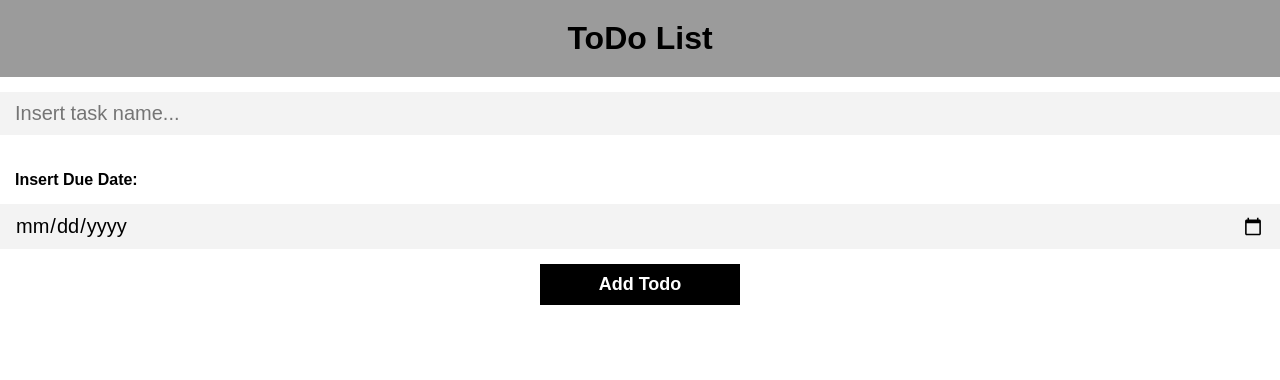
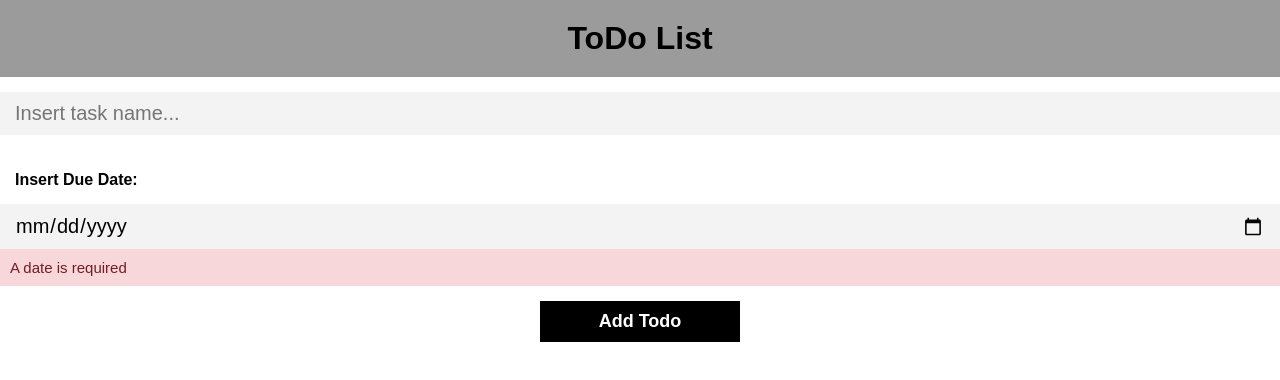
Before and after one commit to JavierGonzalez045/ToDo-List-Angular, an Angular app: page / in a window 1280 px wide. Shown: the top 380 px of the page. Built offline with nearby package versions, Linux system fonts and the light colour scheme.

Commit message:
Alan - Date Alert Added

```diff
--- a/src/app/components/todos/todos.component.css
+++ b/src/app/components/todos/todos.component.css
@@ -88,6 +88,14 @@
   margin-left: 15px;
 }
 
+.alert-danger{
+  padding: 10px 10px;
+  font-size: 15px;
+  background-color: rgba(248, 215, 218, 1);
+  border-color: rgba(220, 53, 69, 1);
+  color: rgba(114, 28, 36,1);
+}
+
 /*
 .canceled {
   display: block;
--- a/src/app/components/todos/todos.component.html
+++ b/src/app/components/todos/todos.component.html
@@ -6,6 +6,7 @@
       placeholder="Insert task name..."
       class="todo-input"
       maxlength="30"
+      onkeypress="return blockSpecialChar(event)"
       [(ngModel)]="inputTodo"
     />
     <br />
@@ -17,6 +18,7 @@
       class="todo-input"
       [(ngModel)]="inputDate"
     />
+    <div class="alert alert-danger" *ngIf="!inputDate">A date is required</div>
     <input type="submit" value="Add Todo" class="todo-submit" [disabled]='!inputDate' />
   </form>
   <div *ngFor="let todo of todos; let i = index" class="todo">
--- a/src/app/components/todos/todos.component.ts
+++ b/src/app/components/todos/todos.component.ts
@@ -21,13 +21,11 @@ export class TodosComponent implements OnInit {
   ngOnInit(): void {}
 
   addTodo() {
-    if (this.inputTodo == '') {
+    if (this.inputTodo == '' ) {
       alert("Can't leave the field empty");
     } else if (this.inputTodo.startsWith(' ')) {
       alert("Can't use WhiteSpace");
-    } else if (this.inputTodo.length >= 20) {
-      alert('The character length cannot be greater than 20');
-    } else if (
+    }else if (
       this.todos.filter((data) => data.content === this.inputTodo).length > 0
     ) {
       alert('Cannot insert the same task name!');
@@ -40,7 +38,10 @@ export class TodosComponent implements OnInit {
       });
     }
   }
-
+  blockSpecialChar(e: { keyCode: any; }) {
+    var k = e.keyCode;
+    return ((k > 64 && k < 91) || (k > 96 && k < 123) || k == 8   || (k >= 48 && k))
+    }
   disablecancel(index: number) {
     this.todos.splice(index, 1, {
       content: this.todos[index].content,
```
